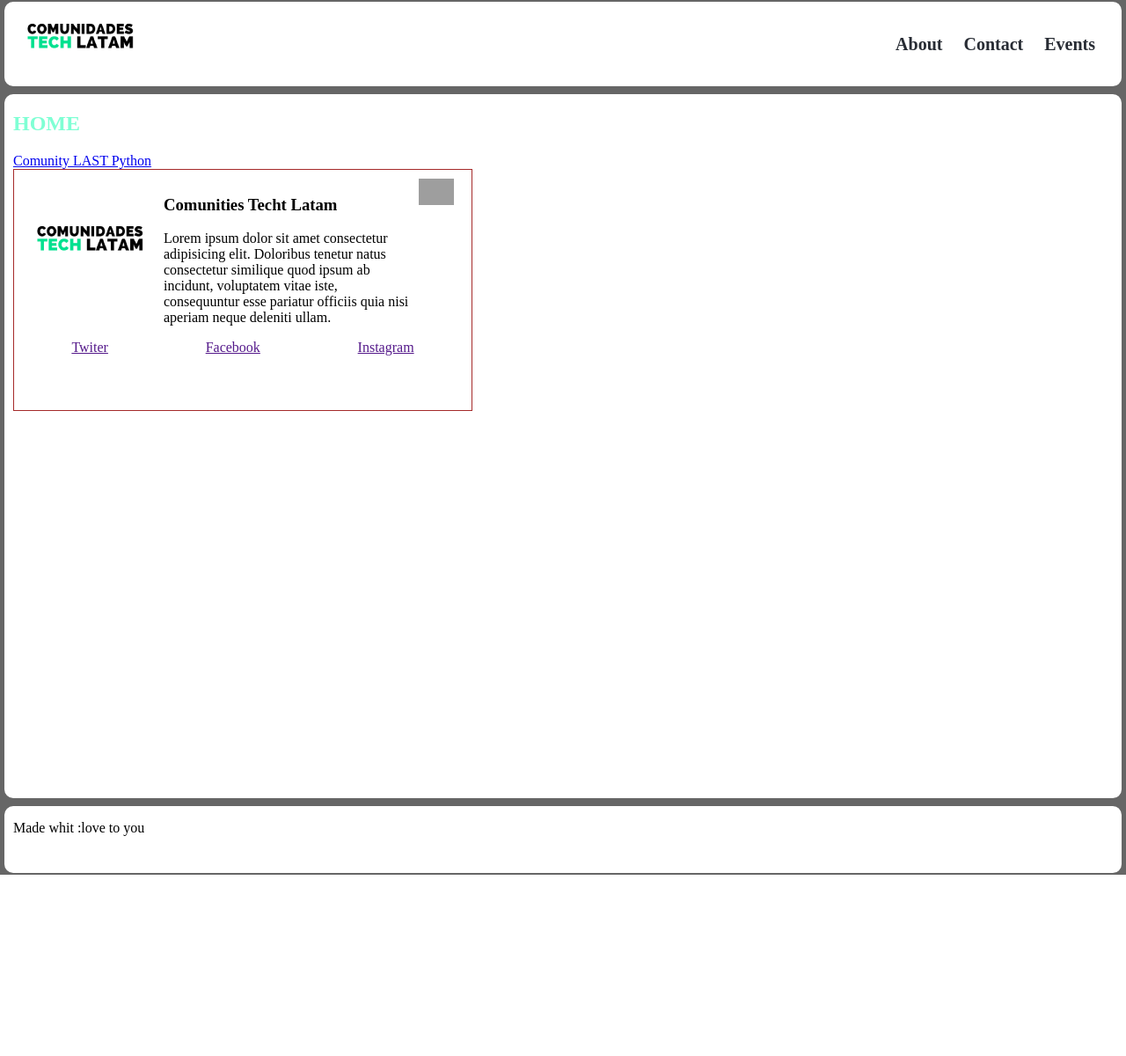
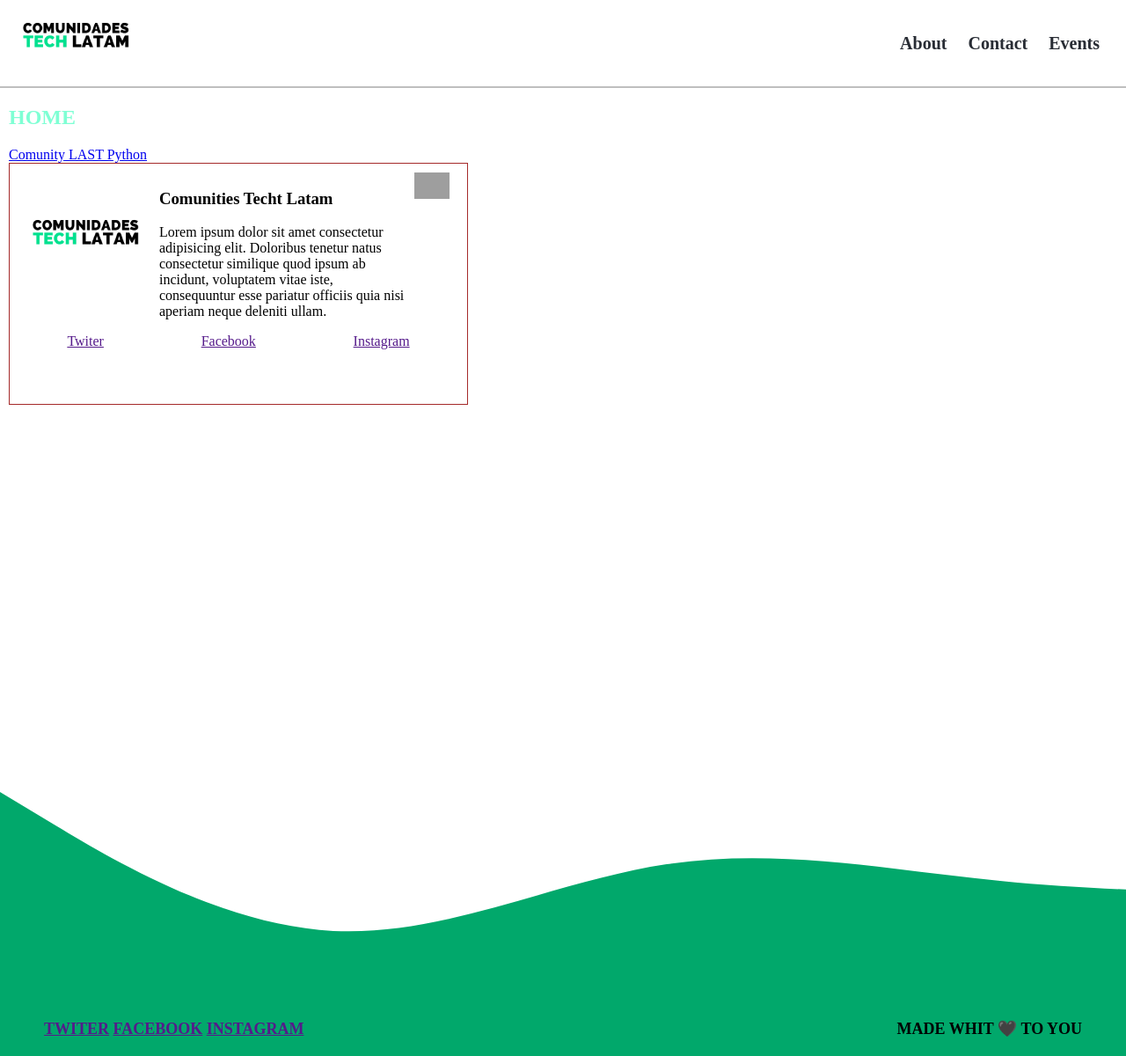
Before and after one commit to ComunidadesTechLat/ComunitiesTechLatam, a Django app: page / in a window 1280 px wide. Shown: the whole page at 88% size. Before the commit the page ends 994 px from the top, so only its background shows below. Run offline with Django 3.2, Linux system fonts and the light colour scheme; grey boxes are pictures that could not be loaded.

Commit message:
Add fotter layout

```diff
--- a/static/css/main.css
+++ b/static/css/main.css
@@ -8,12 +8,11 @@ body {
     margin: 0;
     padding: 0;
     display: grid;
-    grid-gap: 5px;
-    grid-template: 100px 1fr 80px/  1fr;
+    grid-template: 100px 1fr 300px/  1fr;
     grid-template-areas: "header header"
                          "content content"
                          "footer footer";
-    background-color: #666666;
+    background-color: rgba(0, 0, 0, 0.25);;
 }
 h1 {
     color: var(--base-color-link);
@@ -21,15 +20,14 @@ h1 {
 /* main sections */
 .container {
     background-color: var(--base-color-background);
-    border-radius: 10px;
     padding: 0px 10px;
-    margin: 2px 5px;
 }
 .header-container {
     grid-area: header;
     display: flex;
     align-items: center;
     justify-content: space-between;
+    margin-bottom: 2px;
 }
 .header-container__logo {
     margin: 0;
@@ -51,6 +49,17 @@ h1 {
 }
 .footer-container {
     grid-area: footer;
+    background-image: url("/static/img/footer_bg.svg");
+    background-repeat: no-repeat;
+    background-size: cover;
+    color: black;
+    font-size: 18px;
+    font-weight: 800;
+    text-transform: uppercase;
+    padding: 20px 50px;
+    display: flex;
+    align-items: flex-end;
+    justify-content: space-between;
 }
 /* UI */
 .tags {
--- a/templates/base.html
+++ b/templates/base.html
@@ -7,7 +7,7 @@
   <title>CTL|{% block title %}{% endblock %}</title>
 </head>
 <body>
-
+    {% load static %}
     {% include 'header.html' %}
 
     {% block container %}
--- a/templates/footer.html
+++ b/templates/footer.html
@@ -1,3 +1,8 @@
 <footer class="footer-container container">
-    <p>Made whit :love to you </p>
+    <div class="footer__media">
+        <a href="">Twiter</a>
+        <a href="">Facebook</a>
+        <a href="">Instagram</a>
+    </div>
+    <span>Made whit 🖤 to you </span>
 </footer>
```
Also changed, not shown: static/img/footer_bg.svg (added).
